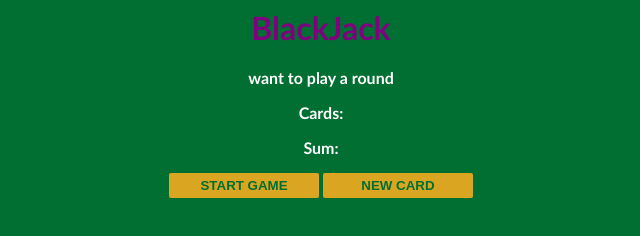
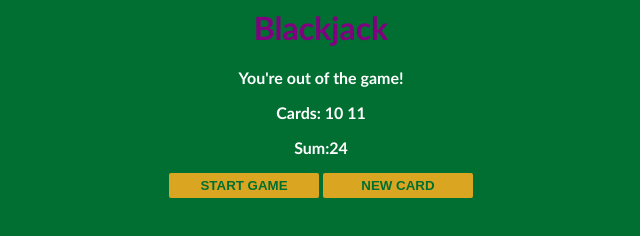
Before and after one commit to urivat/BlackJack, a website built with webpack: page index.html in a window 1280 px wide. Both pictures are taken after a click on the button "NEW CARD". Shown: the whole page, without its empty margins (319-959 px from the left). Built offline with nearby package versions, Linux system fonts and the light colour scheme.

Commit message:
added working array for cards + changed start game function to render game and added new start game with the render game function inside.

```diff
--- a/index.html
+++ b/index.html
@@ -3,7 +3,7 @@
         <link rel="stylesheet" href="index.css">
     </head>
     <body>
-        <h1>BlackJack</h1>
+        <h1>Blackjack</h1>
         <p id="message-el">want to play a round</p>
         <p id="cards-el">Cards:</p>
         <p id="sum-el">Sum:</p>
--- a/index.js
+++ b/index.js
@@ -7,9 +7,15 @@ let message = ''
 let messageEl = document.getElementById('message-el')
 let sumEl = document.getElementById('sum-el')
 let cardsEl = document.querySelector('#cards-el')
+let cards = [firstCard , secondCard]
 
 function startGame(){
-    cardsEl.textContent = "Cards: " + firstCard + " " + secondCard;
+    renderGame();
+}
+
+
+function renderGame(){
+    cardsEl.textContent = "Cards: " + cards[0] + " " + cards[1];
 
     if(sum <= 20 ){
     message = "Do you want to draw a new card? "
@@ -24,5 +30,8 @@ messageEl.textContent = message
 sumEl.textContent += sum
 }
 function newCard() {
-    console.log('Drawing a new card from the deck!')
+    let card = 3;
+    sum += card;
+    renderGame();
+
 }
```
